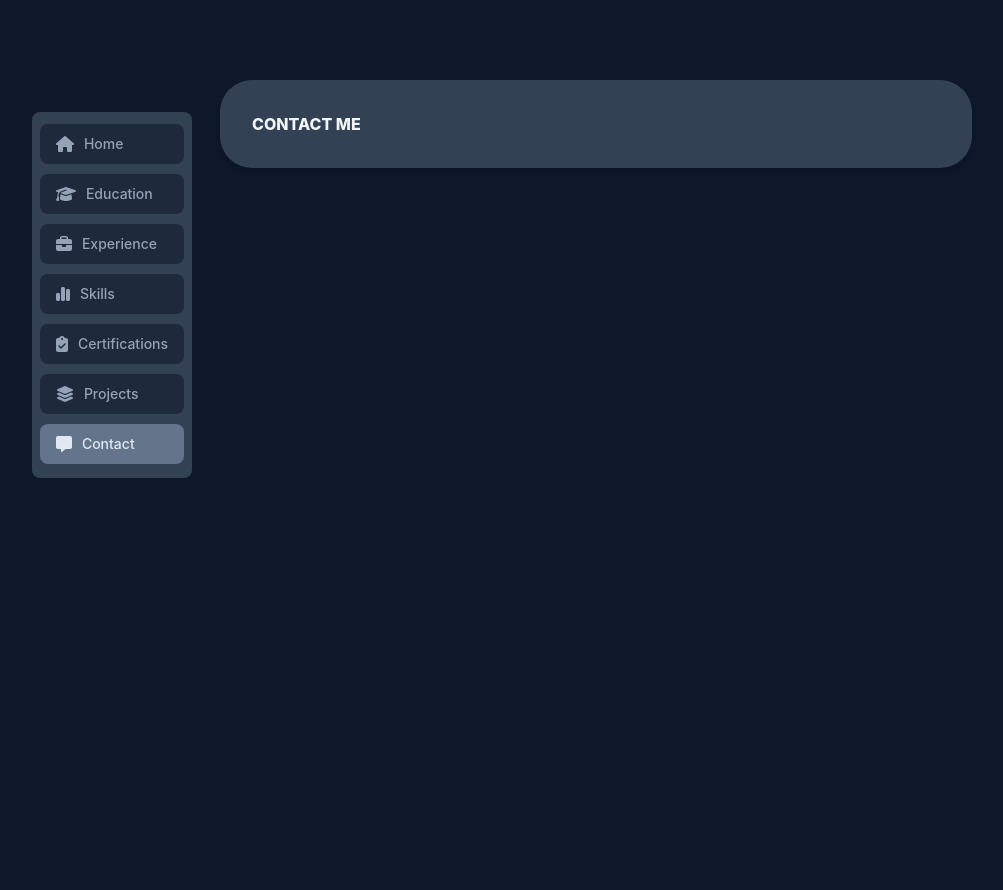
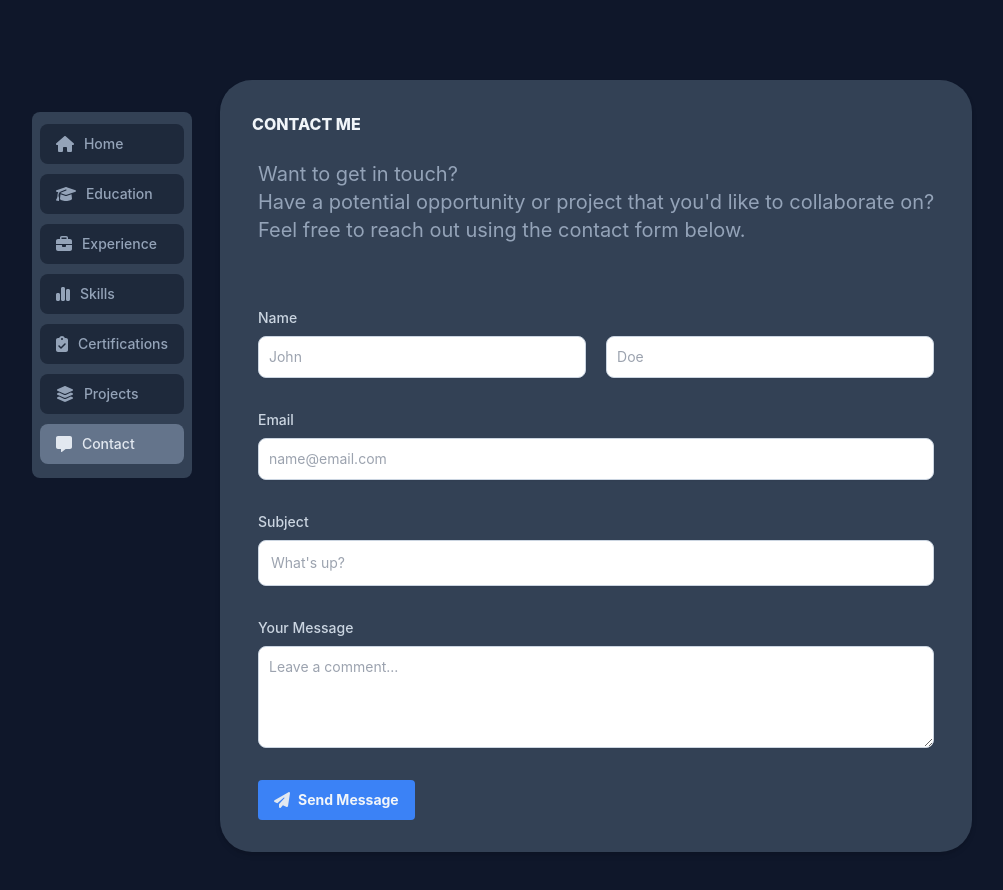
Before and after one commit to RetroHazard/CloudResume, a React (Create React App) app: page /contact in a window 1280 px wide. Shown: the top 890 px of the page, without its empty margins (134-1137 px from the left). Before the commit the page ends 800 px from the top, so only its background shows below. Built offline with nearby package versions, Linux system fonts and the light colour scheme.

Commit message:
Update Contact Form
Completed Template for Contact Form

```diff
--- a/src/pages/Contact/index.jsx
+++ b/src/pages/Contact/index.jsx
@@ -1,11 +1,66 @@
 import React from "react";
 
+import {FontAwesomeIcon} from "@fortawesome/react-fontawesome";
+import {faPaperPlane} from "@fortawesome/free-solid-svg-icons";
 
 function Contact() {
     return (
         <>
             <div className="content-block" id="contact">
                 <h2 className="h2 font-extrabold text-content-header mb-0">CONTACT ME</h2>
+                <div className="mx-auto max-w-screen-md">
+                    <p className="mb-8 lg:mb-16 font-sans text-content-accent sm:text-xl">
+                        Want to get in touch?
+                        <br/>
+                        Have a potential opportunity or project that you'd like to collaborate on?
+                        <br/>
+                        Feel free to reach out using the contact form below.</p>
+                    <form action="#" className="space-y-8">
+                        <div className="flex flex-col gap-2">
+                            <label htmlFor="email" className="flex-grow text-sm font-medium text-content-subtitle">
+                                Name</label>
+                            <div className="flex flex-row gap-5">
+                                <input type="text" id="firstname"
+                                       className="shadow-sm bg-gray-50 border border-gray-300 text-gray-900 text-sm rounded-lg focus:ring-primary-500 focus:border-primary-500 block w-full p-2.5"
+                                       placeholder="John" required/>
+                                <input type="text" id="lastname"
+                                       className="shadow-sm bg-gray-50 border border-gray-300 text-gray-900 text-sm rounded-lg focus:ring-primary-500 focus:border-primary-500 block w-full p-2.5"
+                                       placeholder="Doe" required/>
+                            </div>
+                        </div>
+                        <div>
+                            <label htmlFor="email" className="block mb-2 text-sm font-medium text-content-subtitle">
+                                Email</label>
+                            <input type="email" id="email"
+                                   className="shadow-sm bg-gray-50 border border-gray-300 text-gray-900 text-sm rounded-lg focus:ring-primary-500 focus:border-primary-500 block w-full p-2.5"
+                                   placeholder="name@email.com" required/>
+                        </div>
+                        <div>
+                            <label htmlFor="subject" className="block mb-2 text-sm font-medium text-content-subtitle">
+                                Subject</label>
+                            <input type="text" id="subject"
+                                   className="block p-3 w-full text-sm text-gray-900 bg-gray-50 rounded-lg border border-gray-300 shadow-sm focus:ring-primary-500 focus:border-primary-500"
+                                   placeholder="What's up?" required/>
+                        </div>
+                        <div className="sm:col-span-2">
+                            <label htmlFor="message"
+                                   className="block mb-2 text-sm font-medium text-content-subtitle">
+                                Your Message</label>
+                            <textarea id="message" rows="4"
+                                      className="block p-2.5 w-full text-sm text-gray-900 bg-gray-50 rounded-lg shadow-sm border border-gray-300 focus:ring-primary-500 focus:border-primary-500"
+                                      placeholder="Leave a comment..."></textarea>
+                        </div>
+                        <button type="submit"
+                                className="bg-primary-500 hover:bg-primary-400 text-secondary-800 font-bold py-2 px-4 rounded inline-flex items-center">
+                            <div className="icon-box">
+                                <i className="w-5 h-5 mr-2 text-content-icons">
+                                    <FontAwesomeIcon icon={faPaperPlane}/>
+                                </i>
+                            </div>
+                            <span className="text-content-header text-sm">Send Message</span>
+                        </button>
+                    </form>
+                </div>
             </div>
         </>
     );
```
